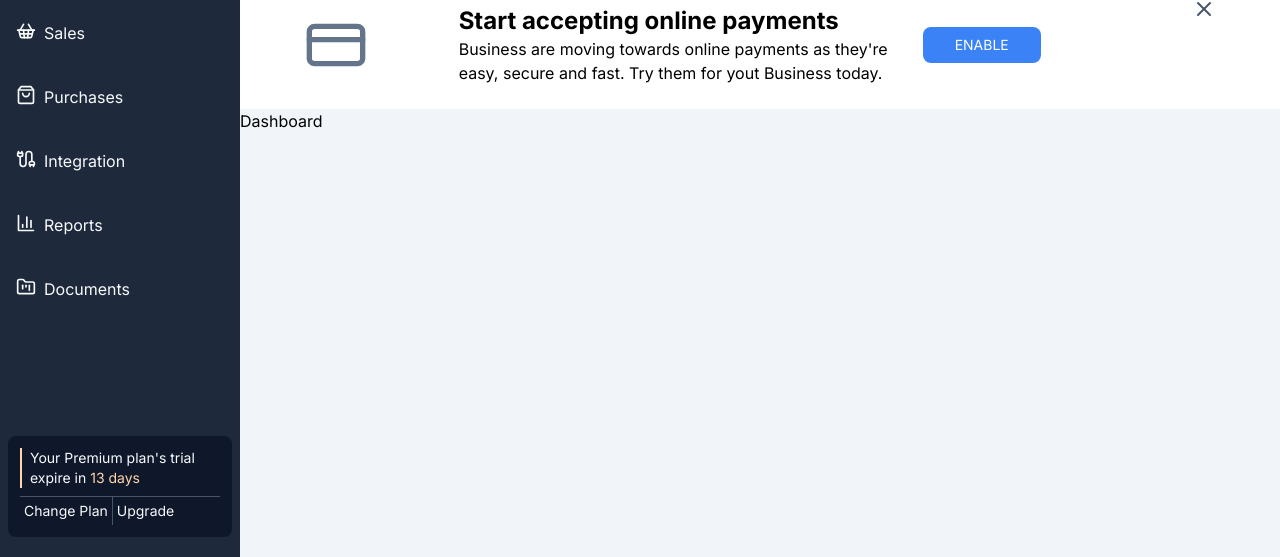
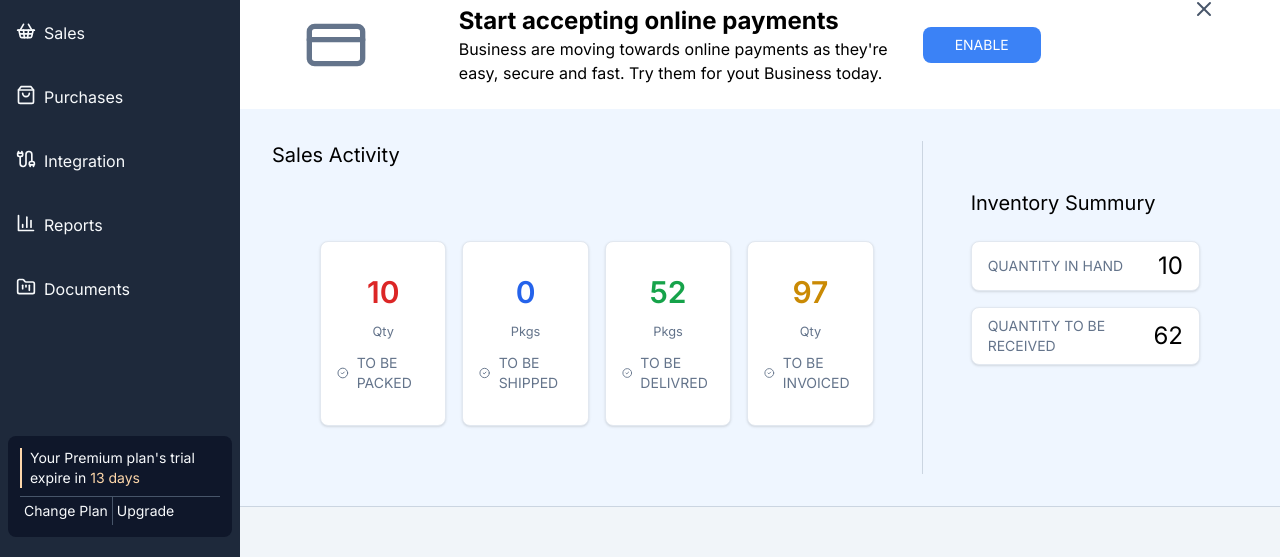
Before and after one commit to KonJud/inventory-software, a Next.js app: page /dashboard/home/overview in a window 1280 px wide. Shown: the part 195-752 px from the top of the page. Built offline with nearby package versions, Linux system fonts and the light colour scheme.

Commit message:
sales overview

```diff
--- a/app/(back-office)/dashboard/home/overview/page.jsx
+++ b/app/(back-office)/dashboard/home/overview/page.jsx
@@ -1,13 +1,13 @@
 import React from 'react'
+
 import DashboardBanner from "@/components/dashboard/DashboardBanner";
+import SalesOverview from '@/components/dashboard/SalesOverview';
 
 export default function Dashboard() {
   return (
     <div>
       <DashboardBanner />
-        <h2>
-            Dashboard
-        </h2>
+      <SalesOverview />
     </div>
   )
 }
--- /dev/null
+++ b/components/dashboard/InventorySummaryCard.jsx
@@ -0,0 +1,16 @@
+import React from 'react'
+
+export default function InventorySummaryCard({item}) {
+  return (
+    <div
+        className='shadow rounded-lg bg-white border border-slate-200 hover:border-blue-400 py-2 px-4 cursor-pointer flex justify-between items-center gap-3 transition-all duration-300'
+    >
+        <h2 className='uppercase text-slate-500 text-sm'>
+            {item.title}
+        </h2>
+        <h4 className='text-2xl'>
+            {item.number}
+        </h4>
+    </div>
+  )
+}
--- /dev/null
+++ b/components/dashboard/SalesActivityCard.jsx
@@ -0,0 +1,26 @@
+import React from 'react'
+import Link from 'next/link'
+
+import { CheckCircle2 } from 'lucide-react'
+
+export default function SalesActivityCard({item}) {
+  return (
+    <Link
+        href={item.href}
+        className='shadow rounded-lg bg-white border border-slate-200 hover:border-blue-400 py-8 px-4 cursor-pointer flex flex-col items-center gap-3 transition-all duration-300'
+    >
+        <h4 className={`${item.color} font-semibold text-3xl`}>
+            {item.number}
+        </h4>
+        <small className='text-slate-500'>
+            {item.unit}
+        </small>
+        <div className='flex items-center space-x-2 text-slate-500'>
+            <CheckCircle2 className='w-4 h-4'/>
+            <span className='uppercase text-sm'>
+                {item.title}
+            </span>
+        </div>
+    </Link>
+  )
+}
--- /dev/null
+++ b/components/dashboard/SalesOverview.jsx
@@ -0,0 +1,83 @@
+import React from 'react'
+import Link from 'next/link'
+
+import SalesActivityCard from './SalesActivityCard'
+import InventorySummaryCard from './inventorySummaryCard'
+
+export default function SalesOverview() {
+
+    const salesActivity = [
+        {
+            title: 'To be Packed',
+            number: 10,
+            unit: 'Qty',
+            href: '#',
+            color: 'text-red-600'
+        },
+        {
+            title: 'To be Shipped',
+            number: 0,
+            unit: 'Pkgs',
+            href: '#',
+            color: 'text-blue-600'
+        },
+        {
+            title: 'To be Delivred',
+            number: 52,
+            unit: 'Pkgs',
+            href: '#',
+            color: 'text-green-600'
+        },
+        {
+            title: 'To be Invoiced',
+            number: 97,
+            unit: 'Qty',
+            href: '#',
+            color: 'text-yellow-600'
+        },
+    ]
+    const inventorySummary = [
+        {
+            title: 'Quantity in hand',
+            number: 10
+        },
+        {
+            title: 'Quantity to be received',
+            number: 62
+        }
+    ]
+  return (
+    <div className='bg-blue-50 border-b border-slate-300 p-8 grid grid-cols-12'>
+        {/* Sales Activity */}
+        <div className='col-span-8 border-r border-slate-300'>
+            <h2 className='mb-6 text-xl'>
+                Sales Activity
+            </h2>
+            <div className='grid grid-cols-4 gap-4 p-12'>
+                {/* Card */}
+                {
+                    salesActivity.map((item, i) => (
+                        <SalesActivityCard item={item} key={i} />
+                    ))
+                }
+            </div>
+        </div>
+
+        {/* Inventory summury */}
+        <div className='col-span-4 p-12'>
+            <h2 className='mb-6 text-xl'>
+                Inventory Summury
+            </h2>
+            <div
+                className='space-y-4'
+            >
+                {
+                    inventorySummary.map((item, i) => (
+                        <InventorySummaryCard item={item} key={i} />
+                    ))
+                }
+            </div>
+        </div>
+    </div>
+  )
+}
```
